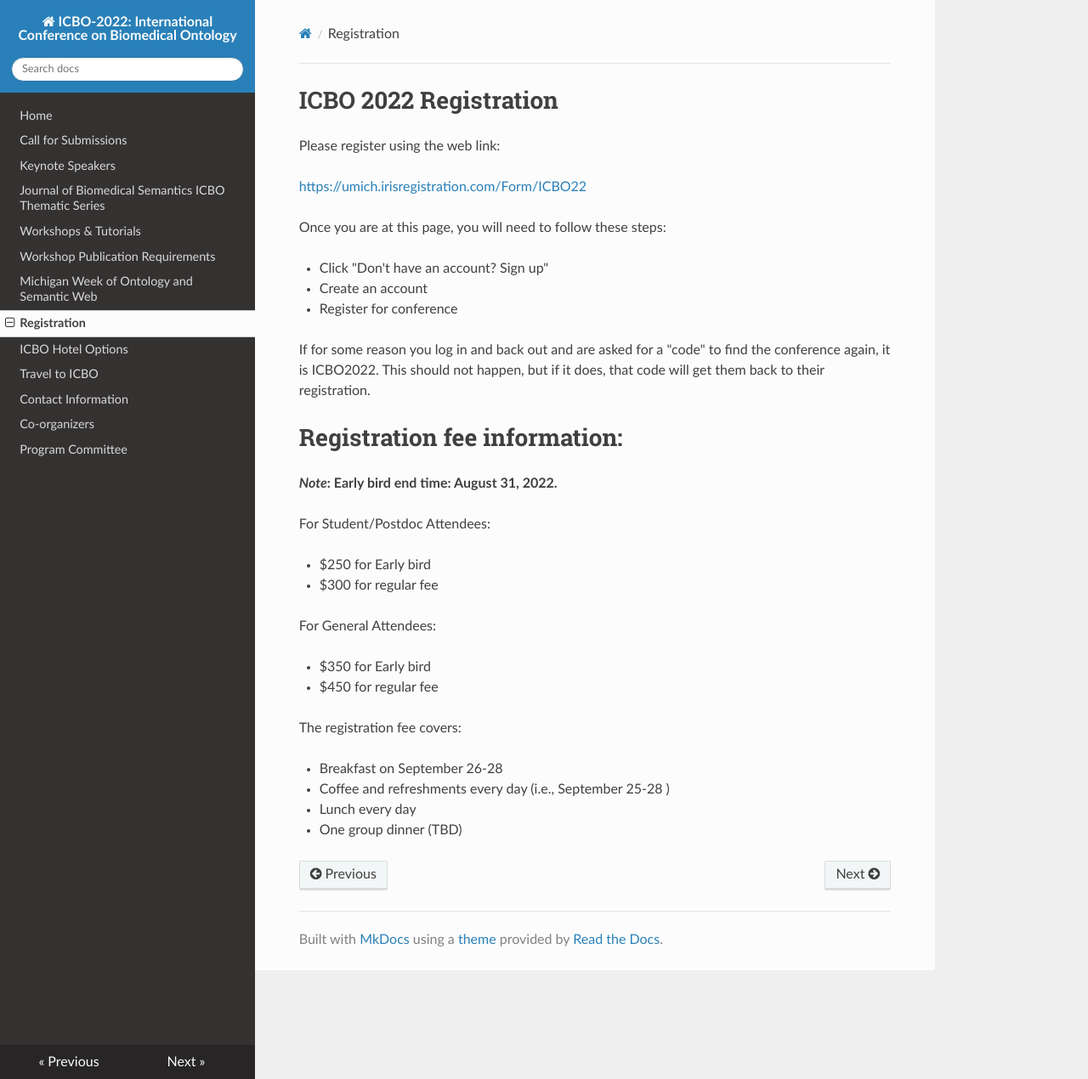
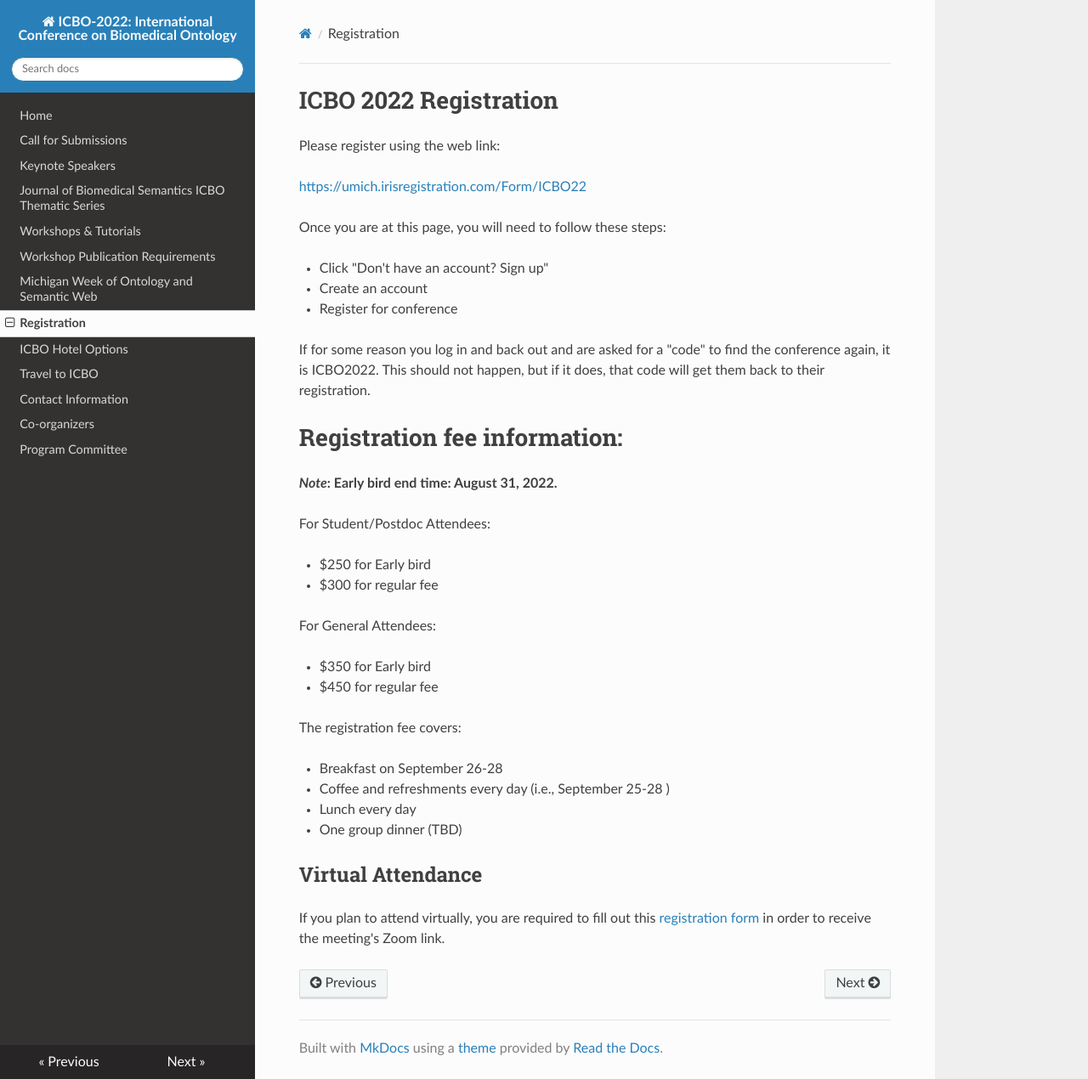
Before and after one commit to johnbeve/BFO-Organization, an MkDocs documentation site: the page built from docs/icbo-registration.md, in a window 1280 px wide and 1270 px high. Shown: the whole window at 85% size. Built offline with MkDocs 1.6.1, drawn with Linux system fonts in a browser that asks for light colours; nearby versions of some CDN libraries.

Commit message:
Update icbo-registration.md

```diff
--- a/docs/icbo-registration.md
+++ b/docs/icbo-registration.md
@@ -32,3 +32,7 @@ The registration fee covers:
 - Coffee and refreshments every day (i.e., September 25-28 )
 - Lunch every day
 - One group dinner (TBD)
+
+## Virtual Attendance
+
+If you plan to attend virtually, you are required to fill out this [registration form](https://docs.google.com/forms/d/1ca255se55ZNkq-zqiFj3Ecd0fmIt1RFfJ3drayW5xto/viewform?edit_requested=true) in order to receive the meeting's Zoom link.
```
